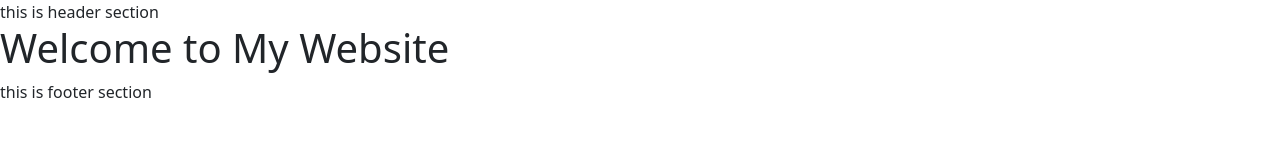
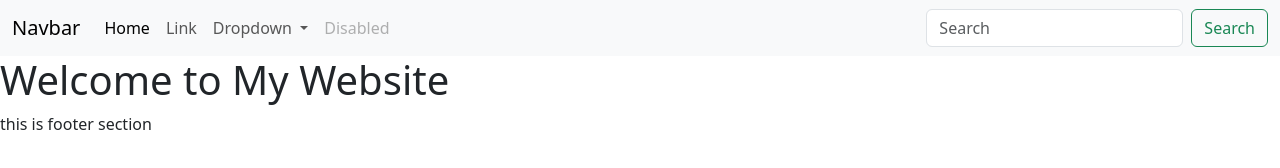
Before and after one commit to Aisha-Saad/testProject, a plain HTML site: page index.html in a window 1280 px wide. Drawn offline with nearby package versions, Linux system fonts and the light colour scheme.

Commit message:
Update index.html

```diff
--- a/index.html
+++ b/index.html
@@ -15,7 +15,42 @@
 
 <body>
     <header>
-        this is header section
+        <nav class="navbar navbar-expand-lg navbar-light bg-light">
+  <div class="container-fluid">
+    <a class="navbar-brand" href="#">Navbar</a>
+    <button class="navbar-toggler" type="button" data-bs-toggle="collapse" data-bs-target="#navbarSupportedContent" aria-controls="navbarSupportedContent" aria-expanded="false" aria-label="Toggle navigation">
+      <span class="navbar-toggler-icon"></span>
+    </button>
+    <div class="collapse navbar-collapse" id="navbarSupportedContent">
+      <ul class="navbar-nav me-auto mb-2 mb-lg-0">
+        <li class="nav-item">
+          <a class="nav-link active" aria-current="page" href="#">Home</a>
+        </li>
+        <li class="nav-item">
+          <a class="nav-link" href="#">Link</a>
+        </li>
+        <li class="nav-item dropdown">
+          <a class="nav-link dropdown-toggle" href="#" id="navbarDropdown" role="button" data-bs-toggle="dropdown" aria-expanded="false">
+            Dropdown
+          </a>
+          <ul class="dropdown-menu" aria-labelledby="navbarDropdown">
+            <li><a class="dropdown-item" href="#">Action</a></li>
+            <li><a class="dropdown-item" href="#">Another action</a></li>
+            <li><hr class="dropdown-divider"></li>
+            <li><a class="dropdown-item" href="#">Something else here</a></li>
+          </ul>
+        </li>
+        <li class="nav-item">
+          <a class="nav-link disabled" href="#" tabindex="-1" aria-disabled="true">Disabled</a>
+        </li>
+      </ul>
+      <form class="d-flex">
+        <input class="form-control me-2" type="search" placeholder="Search" aria-label="Search">
+        <button class="btn btn-outline-success" type="submit">Search</button>
+      </form>
+    </div>
+  </div>
+</nav>
     </header>
     <main>
         <h1>Welcome to My Website</h1>
```
